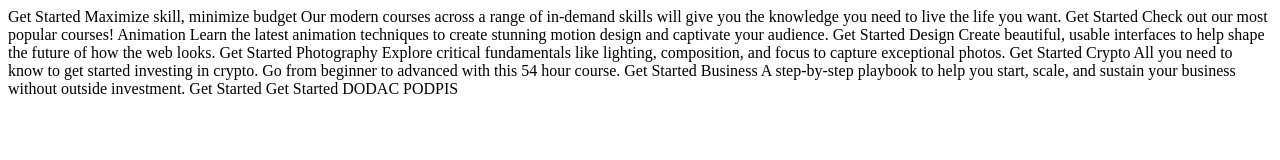
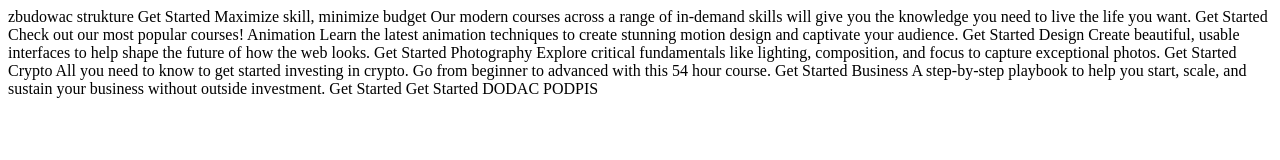
Before and after one commit to krzysztofbem/5-Skilled-e-learning-landing-page, a plain HTML site: page index.html in a window 1280 px wide. Drawn offline with Linux system fonts and the light colour scheme.

Commit message:
html updated

```diff
--- a/index.html
+++ b/index.html
@@ -9,6 +9,8 @@
   <title>Frontend Mentor | Skilled e-learning landing page</title>
 </head>
 <body>
+
+zbudowac strukture
 
   Get Started
 
```
